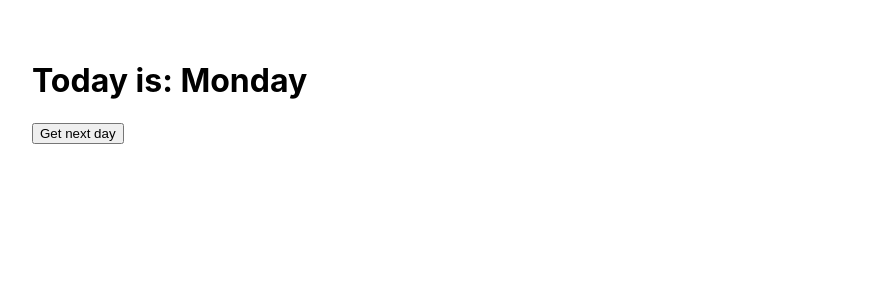
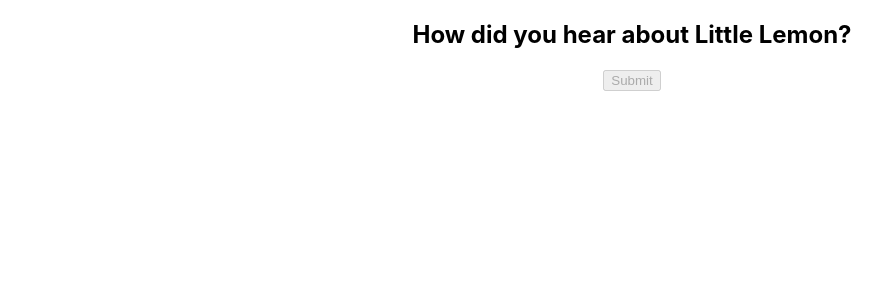
Before and after one commit to wolfy1313/firstapp, a React (Create React App) app: page / in a window 1280 px wide. Shown: the top 300 px of the page, without its empty margins (8-890 px from the left). Built offline with nearby package versions, Linux system fonts and the light colour scheme.

Commit message:
initialize component composition lesson

```diff
--- a/src/App.js
+++ b/src/App.js
@@ -1,43 +1,66 @@
-import { useState, useEffect, useRef } from "react";
-export default function App() {
-  const [day, setDay] = useState("Monday");
-  const prevDay = usePrevious(day);
-  const getNextDay = () => {
-    if (day === "Monday") {
-      setDay("Tuesday")
-    } else if (day === "Tuesday") {
-      setDay("Wednesday")
-    } else if (day === "Wednesday") {
-      setDay("Thursday")
-    } else if (day === "Thursday") {
-      setDay("Friday")
-    } else if (day === "Friday") {
-      setDay("Monday")
-    }
-  }
+import "./App.css";
+import { RadioGroup, RadioOption } from "./Radio";
+import { useState } from "react";
+
+function App() {
+  const [selected, setSelected] = useState("");
   return (
-    <div style={{padding: "40px"}}>
-      <h1>
-        Today is: {day}<br />
-        {
-          prevDay && (
-            <span>Previous work day was: {prevDay}</span>
-          )
-        }
-      </h1>
-      <button onClick={getNextDay}>
-        Get next day
-      </button>
+    <div className="App">
+      <h2>How did you hear about Little Lemon?</h2>
+      <RadioGroup onChange={setSelected} selected={selected}>
+        <RadioOption value="social_media">Social Media</RadioOption>
+        <RadioOption value="friends">Friends</RadioOption>
+        <RadioOption value="advertising">Advertising</RadioOption>
+        <RadioOption value="other">Other</RadioOption>
+      </RadioGroup>
+      <button disabled={!selected}>Submit</button>
     </div>
   );
 }
-function usePrevious(val) {
-  const ref = useRef()
-  useEffect(() => {
-    ref.current = val
-  },[val]);
-  return ref.current
-}
+
+export default App;
+
+
+// import { useState, useEffect, useRef } from "react";
+// export default function App() {
+//   const [day, setDay] = useState("Monday");
+//   const prevDay = usePrevious(day);
+//   const getNextDay = () => {
+//     if (day === "Monday") {
+//       setDay("Tuesday")
+//     } else if (day === "Tuesday") {
+//       setDay("Wednesday")
+//     } else if (day === "Wednesday") {
+//       setDay("Thursday")
+//     } else if (day === "Thursday") {
+//       setDay("Friday")
+//     } else if (day === "Friday") {
+//       setDay("Monday")
+//     }
+//   }
+//   return (
+//     <div style={{padding: "40px"}}>
+//       <h1>
+//         Today is: {day}<br />
+//         {
+//           prevDay && (
+//             <span>Previous work day was: {prevDay}</span>
+//           )
+//         }
+//       </h1>
+//       <button onClick={getNextDay}>
+//         Get next day
+//       </button>
+//     </div>
+//   );
+// }
+// function usePrevious(val) {
+//   const ref = useRef()
+//   useEffect(() => {
+//     ref.current = val
+//   },[val]);
+//   return ref.current
+// }
 
 
 
--- /dev/null
+++ b/src/Radio/index.js
@@ -0,0 +1,21 @@
+import * as React from "react";
+import "./styles.css";
+
+export const RadioGroup = ({ onChange, selected, children }) => {
+  // Use React.Children.map and React.cloneElement to clone the children
+  // and pass the correct props to each RadioOption
+  const RadioOptions = null;
+
+  return <div className="RadioGroup">{RadioOptions}</div>;
+};
+
+export const RadioOption = ({ value, checked, onChange, children }) => {
+  // Hook up the onChange handler to call the onChange prop passed to RadioGroup
+  // Also, make sure to pass the correct checked prop to the input element
+  return (
+    <div className="RadioOption">
+      <input id={value} type="radio" name={value} />
+      <label htmlFor={value}>{children}</label>
+    </div>
+  );
+};
```
Also changed, not shown: src/Radio/styles.css (added).
